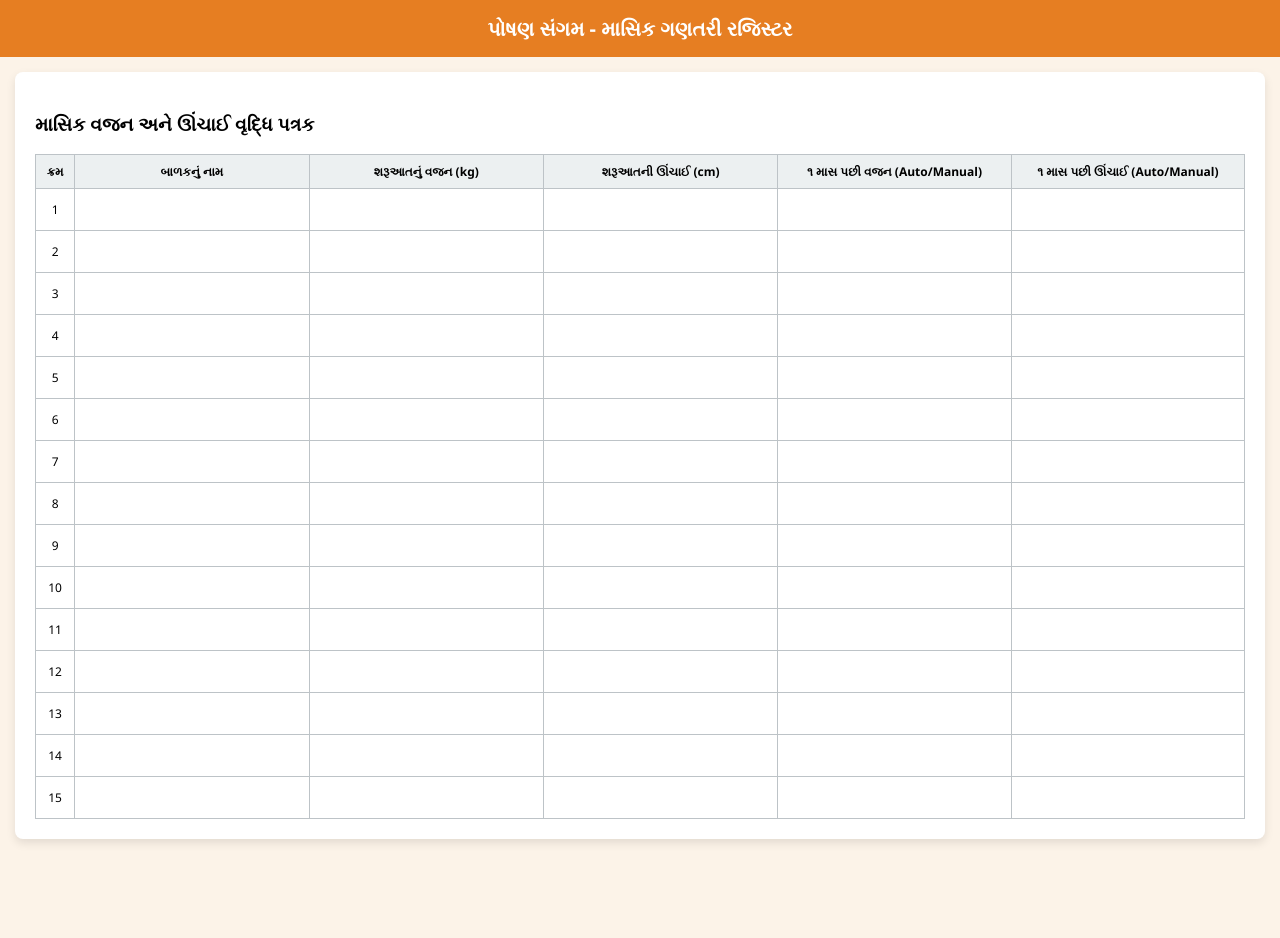
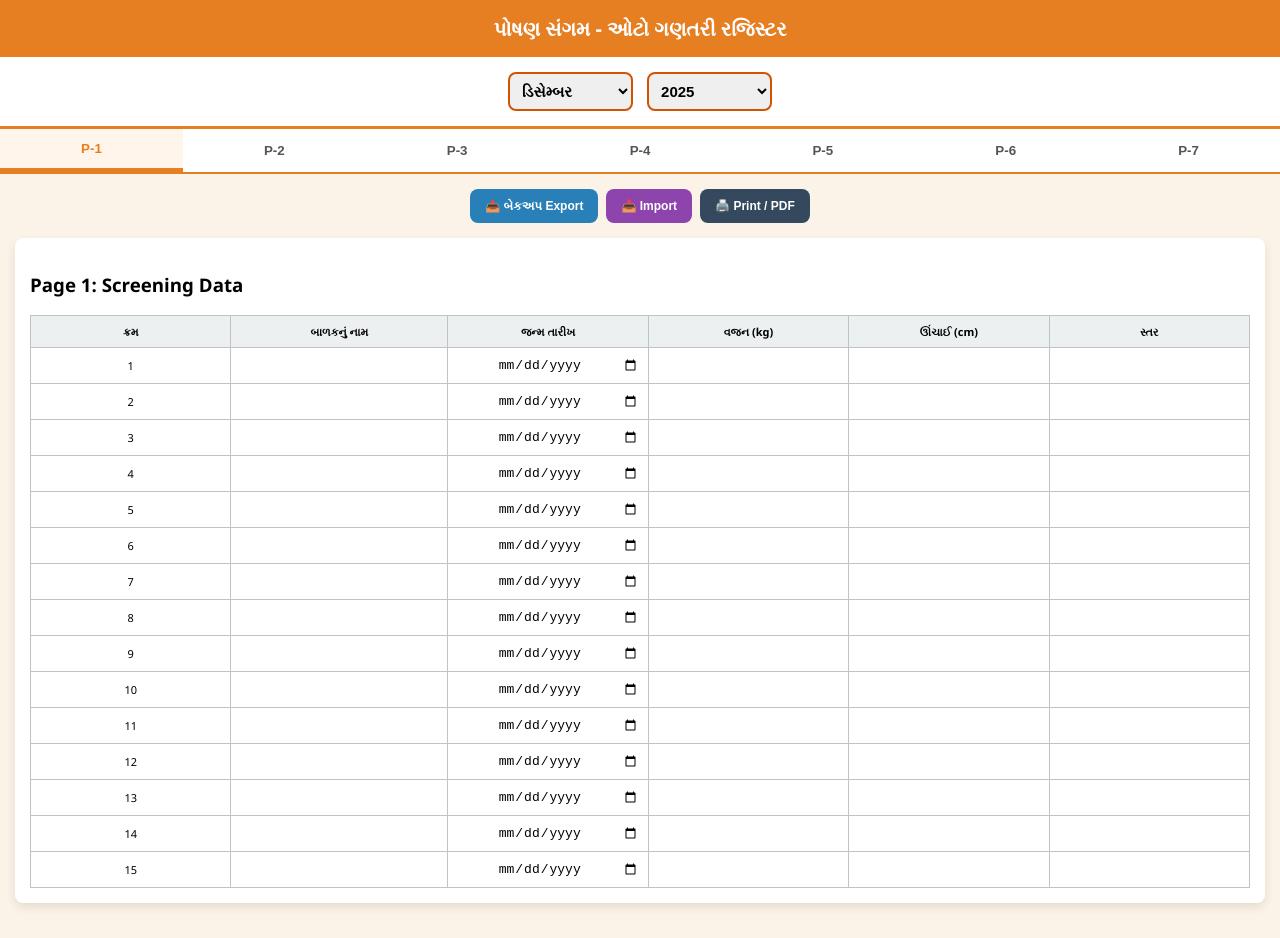
Before and after one commit to devenramanuj/P-sangam, a plain HTML site: page index.html in a window 1280 px wide. Before the commit the page ends 854 px from the top, so only its background shows below. Drawn offline with Linux system fonts and the light colour scheme.

Commit message:
Update index.html

```diff
--- a/index.html
+++ b/index.html
@@ -3,88 +3,120 @@
 <head>
     <meta charset="UTF-8">
     <meta name="viewport" content="width=device-width, initial-scale=1.0">
-    <title>પોષણ સંગમ - ઓટો ગણતરી</title>
+    <title>પોષણ સંગમ - સંપૂર્ણ ગણતરી રજિસ્ટર</title>
     <style>
         body { font-family: 'Segoe UI', sans-serif; background-color: #fcf3e8; margin: 0; padding: 0; }
         .header { background: #e67e22; color: white; padding: 15px; text-align: center; font-size: 20px; font-weight: bold; }
+        .month-year-container { background: #ffffff; padding: 10px; text-align: center; border-bottom: 3px solid #e67e22; }
+        .styled-select { padding: 8px; font-size: 15px; font-weight: bold; color: #000; border: 2px solid #d35400; border-radius: 8px; margin: 5px; width: 125px; }
+        .nav-tabs { display: flex; overflow-x: auto; background: white; border-bottom: 2px solid #e67e22; position: sticky; top: 0; z-index: 100; }
+        .tab-btn { padding: 12px; border: none; background: none; cursor: pointer; font-weight: bold; color: #555; white-space: nowrap; flex: 1; min-width: 65px; }
+        .tab-btn.active { color: #e67e22; background: #fff5eb; border-bottom: 4px solid #e67e22; }
         .container { padding: 15px; }
-        .page { background: white; padding: 20px; border-radius: 8px; box-shadow: 0 4px 10px rgba(0,0,0,0.1); overflow-x: auto; }
-        table { width: 100%; border-collapse: collapse; font-size: 12px; min-width: 1000px; }
-        table, th, td { border: 1px solid #bdc3c7; text-align: center; padding: 8px; }
-        th { background: #ecf0f1; }
-        input { width: 90%; border: none; padding: 5px; text-align: center; background: transparent; font-size: 13px; }
-        input:focus { outline: 1px solid #e67e22; background: #fff; }
+        .page { display: none; background: white; padding: 15px; border-radius: 8px; box-shadow: 0 4px 10px rgba(0,0,0,0.1); overflow-x: auto; margin-bottom: 20px; }
+        .page.active { display: block; }
+        .action-bar { margin-bottom: 15px; display: flex; gap: 8px; justify-content: center; flex-wrap: wrap; }
+        .btn { padding: 10px 15px; border: none; border-radius: 8px; cursor: pointer; font-weight: bold; color: white; font-size: 12px; }
+        .btn-export { background: #2980b9; } .btn-import { background: #8e44ad; } .btn-print { background: #34495e; }
+        table { width: 100%; border-collapse: collapse; font-size: 11px; min-width: 1200px; table-layout: fixed; }
+        table, th, td { border: 1px solid #bdc3c7; text-align: center; }
+        th { background: #ecf0f1; padding: 8px; }
+        input { width: 92%; border: none; padding: 8px; text-align: center; font-size: 13px; color: #000; background: transparent; }
         .auto-calc { color: #d35400; font-weight: bold; }
+        @media print { .nav-tabs, .action-bar, .month-year-container, .header { display: none !important; } .page { display: block !important; box-shadow: none; border: 1px solid #000; page-break-after: always; } }
     </style>
 </head>
 <body onload="initApp()">
 
-<div class="header">પોષણ સંગમ - માસિક ગણતરી રજિસ્ટર</div>
+<div class="header">પોષણ સંગમ - ઓટો ગણતરી રજિસ્ટર</div>
+
+<div class="month-year-container">
+    <select id="selectedMonth" class="styled-select" onchange="changeMonth()">
+        <option value="1">જાન્યુઆરી</option><option value="2">ફેબ્રુઆરી</option><option value="3">માર્ચ</option>
+        <option value="4">એપ્રિલ</option><option value="5">મે</option><option value="6">જૂન</option>
+        <option value="7">જુલાઈ</option><option value="8">ઓગસ્ટ</option><option value="9">સપ્ટેમ્બર</option>
+        <option value="10">ઓક્ટોબર</option><option value="11">નવેમ્બર</option><option value="12">ડિસેમ્બર</option>
+    </select>
+    <select id="selectedYear" class="styled-select" onchange="changeMonth()">
+        <option value="2025">2025</option><option value="2026">2026</option>
+    </select>
+</div>
+
+<div class="nav-tabs">
+    <button class="tab-btn active" onclick="go(1)">P-1</button>
+    <button class="tab-btn" onclick="go(2)">P-2</button>
+    <button class="tab-btn" onclick="go(3)">P-3</button>
+    <button class="tab-btn" onclick="go(4)">P-4</button>
+    <button class="tab-btn" onclick="go(5)">P-5</button>
+    <button class="tab-btn" onclick="go(6)">P-6</button>
+    <button class="tab-btn" onclick="go(7)">P-7</button>
+</div>
 
 <div class="container">
-    <div class="page">
-        <h3>માસિક વજન અને ઊંચાઈ વૃદ્ધિ પત્રક</h3>
+    <div class="action-bar">
+        <button class="btn btn-export" onclick="exportData()">📤 બેકઅપ Export</button>
+        <button class="btn btn-import" onclick="document.getElementById('importFile').click()">📥 Import</button>
+        <input type="file" id="importFile" style="display:none" onchange="importData(event)">
+        <button class="btn btn-print" onclick="window.print()">🖨️ Print / PDF</button>
+    </div>
+
+    <div id="p1" class="page active">
+        <h3>Page 1: Screening Data</h3>
         <table>
-            <tr>
-                <th>ક્રમ</th>
-                <th>બાળકનું નામ</th>
-                <th>શરૂઆતનું વજન (kg)</th>
-                <th>શરૂઆતની ઊંચાઈ (cm)</th>
-                <th>૧ માસ પછી વજન (Auto/Manual)</th>
-                <th>૧ માસ પછી ઊંચાઈ (Auto/Manual)</th>
-            </tr>
-            <script>
-                for(let i=1; i<=15; i++) {
-                    document.write(`
-                        <tr>
-                            <td>${i}</td>
-                            <td><input type="text" id="name_${i}" oninput="saveData()"></td>
-                            <td><input type="number" id="init_w_${i}" step="0.1" oninput="doCalc(${i}); saveData()"></td>
-                            <td><input type="number" id="init_h_${i}" step="0.1" oninput="doCalc(${i}); saveData()"></td>
-                            <td><input type="number" id="next_w_${i}" step="0.1" class="auto-calc" oninput="saveData()"></td>
-                            <td><input type="number" id="next_h_${i}" step="0.1" class="auto-calc" oninput="saveData()"></td>
-                        </tr>
-                    `);
-                }
-            </script>
+            <tr><th>ક્રમ</th><th style="width:200px;">બાળકનું નામ</th><th>જન્મ તારીખ</th><th>વજન (kg)</th><th>ઊંચાઈ (cm)</th><th>સ્તર</th></tr>
+            <script>for(let i=1; i<=15; i++) document.write(`<tr><td>${i}</td><td><input id="p1_n_${i}" oninput="saveData()"></td><td><input type="date" id="p1_d_${i}" oninput="saveData()"></td><td><input type="number" step="0.1" id="p1_w_${i}" oninput="updateCalculations(${i}); saveData()"></td><td><input type="number" step="0.1" id="p1_h_${i}" oninput="updateCalculations(${i}); saveData()"></td><td><input id="p1_s_${i}" oninput="saveData()"></td></tr>`);</script>
         </table>
     </div>
+
+    <div id="p4" class="page">
+        <h3>Page 4: Follow Up (Auto Growth)</h3>
+        <table>
+            <tr><th>ક્રમ</th><th>શરૂઆતનું વજન</th><th>૧ અઠ. વજન (+100g)</th><th>૨ અઠ. વજન (+200g)</th><th>૩ અઠ. વજન (+300g)</th><th>૪ અઠ. વજન (+400g)</th></tr>
+            <script>for(let i=1; i<=15; i++) document.write(`<tr><td>${i}</td><td><input id="p4_iw_${i}" readonly class="auto-calc"></td><td><input id="p4_w1_${i}" oninput="saveData()"></td><td><input id="p4_w2_${i}" oninput="saveData()"></td><td><input id="p4_w3_${i}" oninput="saveData()"></td><td><input id="p4_w4_${i}" oninput="saveData()"></td></tr>`);</script>
+        </table>
+    </div>
+
+    <div id="p2" class="page"><h3>Page 2: Medical</h3><table id="t2"></table></div>
+    <div id="p3" class="page"><h3>Page 3: Medicines</h3><table id="t3"></table></div>
+    <div id="p5" class="page"><h3>Page 5: Grading</h3><table id="t5"></table></div>
+    <div id="p6" class="page"><h3>Page 6: Discharge</h3><table id="t6"></table></div>
+    <div id="p7" class="page"><h3>Page 7: Post Follow up</h3><table id="t7"></table></div>
 </div>
 
 <script>
-    function doCalc(row) {
-        const initW = parseFloat(document.getElementById(`init_w_${row}`).value);
-        const initH = parseFloat(document.getElementById(`init_h_${row}`).value);
-
-        // વજનમાં સરેરાશ ૪૦૦ ગ્રામ (0.4 kg) વધારો
-        if (initW > 0) {
-            const nextW = initW + 0.4;
-            document.getElementById(`next_w_${row}`).value = nextW.toFixed(2);
-        }
-
-        // ઊંચાઈમાં સરેરાશ ૦.૫ cm વધારો
-        if (initH > 0) {
-            const nextH = initH + 0.5;
-            document.getElementById(`next_h_${row}`).value = nextH.toFixed(1);
-        }
+    let currentKey = "";
+    function initApp() {
+        const d = new Date();
+        document.getElementById('selectedMonth').value = d.getMonth() + 1;
+        document.getElementById('selectedYear').value = d.getFullYear();
+        [2,3,5,6,7].forEach(p => {
+            let html = "<tr><th>ક્રમ</th><th>વિગત ૧</th><th>વિગત ૨</th><th>વિગત ૩</th></tr>";
+            for(let i=1; i<=15; i++) html += `<tr><td>${i}</td><td><input id="p${p}_a_${i}" oninput="saveData()"></td><td><input id="p${p}_b_${i}" oninput="saveData()"></td><td><input id="p${p}_c_${i}" oninput="saveData()"></td></tr>`;
+            document.getElementById('t'+p).innerHTML = html;
+        });
+        changeMonth();
     }
 
-    function saveData() {
-        const data = {};
-        document.querySelectorAll('input').forEach(i => { if(i.id) data[i.id] = i.value; });
-        localStorage.setItem('poshan_calc_data', JSON.stringify(data));
+    function updateCalculations(row) {
+        const w = parseFloat(document.getElementById(`p1_w_${row}`).value) || 0;
+        const h = parseFloat(document.getElementById(`p1_h_${row}`).value) || 0;
+
+        // પેજ ૪ માટે શરૂઆતનું વજન સેટ કરો
+        document.getElementById(`p4_iw_${row}`).value = w;
+
+        // દર અઠવાડિયે ૧૦૦ ગ્રામ લેખે ૪ અઠવાડીયામાં ૪૦૦ ગ્રામ વધારો (તમે જાતે એડિટ કરી શકશો)
+        document.getElementById(`p4_w1_${row}`).value = (w + 0.1).toFixed(2);
+        document.getElementById(`p4_w2_${row}`).value = (w + 0.2).toFixed(2);
+        document.getElementById(`p4_w3_${row}`).value = (w + 0.3).toFixed(2);
+        document.getElementById(`p4_w4_${row}`).value = (w + 0.4).toFixed(2);
     }
 
-    function initApp() {
-        const saved = localStorage.getItem('poshan_calc_data');
-        if (saved) {
-            const data = JSON.parse(saved);
-            for (const key in data) {
-                const el = document.getElementById(key);
-                if (el) el.value = data[key];
-            }
-        }
-    }
+    function changeMonth() { currentKey = `poshan_${document.getElementById('selectedMonth').value}_${document.getElementById('selectedYear').value}`; loadData(); }
+    function go(n) { document.querySelectorAll('.page').forEach(p => p.classList.remove('active')); document.getElementById('p' + n).classList.add('active'); document.querySelectorAll('.tab-btn').forEach((b,i)=>b.classList.toggle('active', i+1===n)); window.scrollTo(0,0); }
+    function saveData() { const d = {}; document.querySelectorAll('input').forEach(i => { if(i.id) d[i.id] = i.value; }); localStorage.setItem(currentKey, JSON.stringify(d)); }
+    function loadData() { document.querySelectorAll('input').forEach(i => i.value = ""); const s = localStorage.getItem(currentKey); if(s){ const d = JSON.parse(s); for(const k in d) if(document.getElementById(k)) document.getElementById(k).value = d[k]; } }
+    function exportData() { const d = localStorage.getItem(currentKey); if(!d) return alert("ડેટા નથી"); const a = document.createElement('a'); a.href = URL.createObjectURL(new Blob([d], {type:"application/json"})); a.download = `Backup_${currentKey}.json`; a.click(); }
+    function importData(e) { const r = new FileReader(); r.onload = function(ev) { localStorage.setItem(currentKey, ev.target.result); loadData(); alert("સફળ!"); }; r.readAsText(e.target.files[0]); }
 </script>
 </body>
 </html>
```
